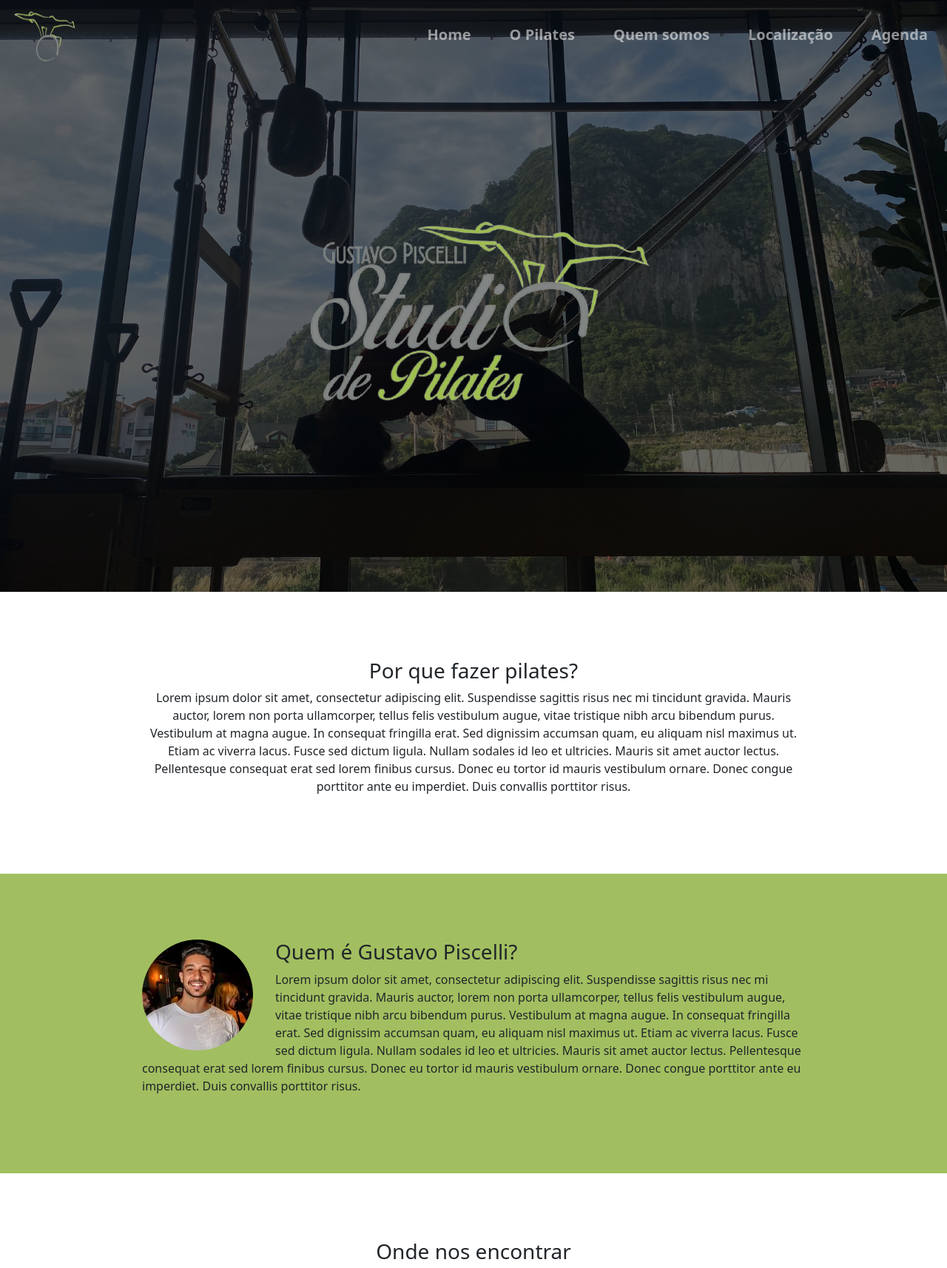
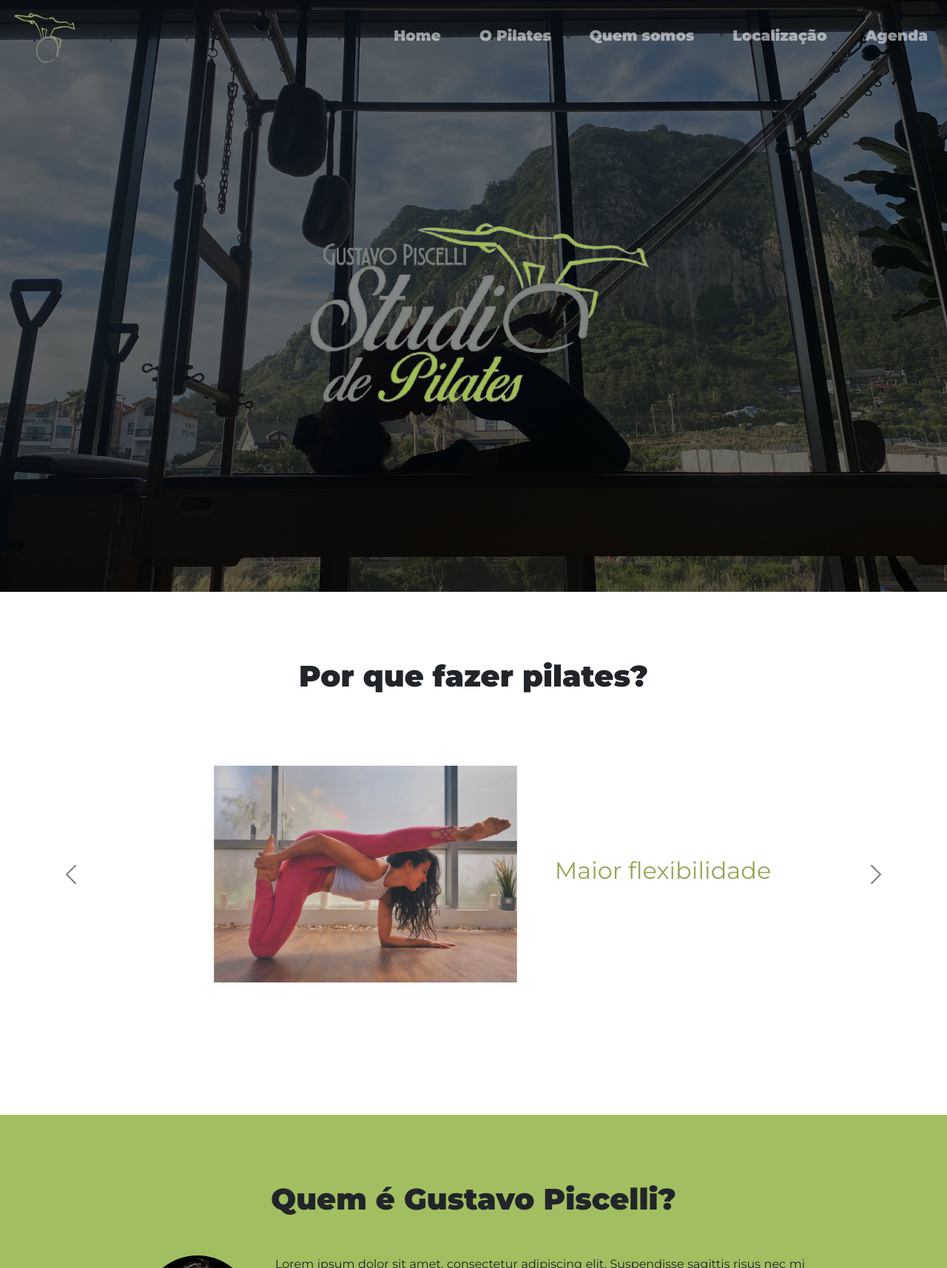
Before and after one commit to juliojmf/projeto-site-pilates, a Flask app: page / in a window 1280 px wide. Shown: the top 1714 px of the page at 74% size. Run offline with Flask 2, Linux system fonts and the light colour scheme; some libraries are stand-ins or nearby versions.

Commit message:
carousel

```diff
--- a/static/css/styles.css
+++ b/static/css/styles.css
@@ -1,5 +1,24 @@
+body {
+  font-family: 'Montserrat';
+}
+
+h2 {
+  font-weight: bold;
+  font-size: 2.5rem;
+  text-align: center;
+}
+
+h3 {
+  font-size: 2rem;
+  color: #95A658;
+}
+
+p {
+  text-align: justify;
+}
+
 #sobre {
-  padding: 7% 15%;
+  padding: 7% 0%;
   background-color: #fff;
   text-align: center;
 }
@@ -68,5 +87,18 @@
 .gustavo-img {
   float: left;
   margin-right: 30px;
-  border-radius: 50%;
+  border-radius: 100%;
 }
+
+.carousel-item {
+  padding: 7% 10%;
+}
+
+.carousel-img {
+  padding: 0% 5%;
+  border-radius: 10%;
+}
+
+.quem {
+  padding: 5% 0;
+}
--- a/templates/index.html
+++ b/templates/index.html
@@ -8,6 +8,10 @@
   <link href="https://cdn.jsdelivr.net/npm/bootstrap@5.1.3/dist/css/bootstrap.min.css" rel="stylesheet" integrity="sha384-1BmE4kWBq78iYhFldvKuhfTAU6auU8tT94WrHftjDbrCEXSU1oBoqyl2QvZ6jIW3" crossorigin="anonymous">
   <link rel="stylesheet" href="https://cdn.jsdelivr.net/npm/bootstrap-icons@1.8.1/font/bootstrap-icons.css">
   <link rel="stylesheet" href="../static/css/styles.css" />
+
+  <link rel="preconnect" href="https://fonts.googleapis.com">
+  <link rel="preconnect" href="https://fonts.gstatic.com" crossorigin>
+  <link href="https://fonts.googleapis.com/css2?family=Asap&family=Montserrat:wght@100;400;900&family=Ubuntu:wght@700&display=swap" rel="stylesheet">
 
 </head>
 
@@ -54,18 +58,36 @@
   </header>
 
   <section id="sobre">
-    <h3>Por que fazer pilates?</h3>
-    <p>
-      Lorem ipsum dolor sit amet, consectetur adipiscing elit. Suspendisse sagittis risus nec mi tincidunt gravida. Mauris auctor, lorem non porta ullamcorper, tellus felis vestibulum augue, vitae tristique nibh arcu bibendum purus. Vestibulum at
-      magna augue. In consequat fringilla erat. Sed dignissim accumsan quam, eu aliquam nisl maximus ut. Etiam ac viverra lacus. Fusce sed dictum ligula. Nullam sodales id leo et ultricies. Mauris sit amet auctor lectus. Pellentesque consequat erat
-      sed lorem finibus cursus. Donec eu tortor id mauris vestibulum ornare. Donec congue porttitor ante eu imperdiet. Duis convallis porttitor risus.
-    </p>
+    <h2>Por que fazer pilates?</h2>
+    <div id="carouselBeneficiosPilates" class="carousel slide carousel-fade carousel-dark" data-bs-ride="carousel">
+      <div class="carousel-inner">
+        <div class="carousel-item active d-flex justify-content-center align-items-center align-content-center">
+          <img src="../static/images/rawan-yasser-X8bDX8sB78c-unsplash.jpg" alt="" class="float-start w-50 carousel-img rounded" />
+          <h3 class="align-middle">Maior flexibilidade</h3>
+        </div>
+        <div class="carousel-item d-flex justify-content-center align-items-center align-content-center">
+          <img src="../static/images/avrielle-suleiman-GpVak9-cL6E-unsplash.jpg" alt="" class="float-end w-50 carousel-img order-2 rounded" />
+          <h3>Postura melhorada</h3>
+        </div>
+        <div class="carousel-item d-flex justify-content-center align-items-center align-content-center">
+          <img src="../static/images/olivia-bauso-hWgsxV_VQW0-unsplash.jpg" alt="" class="float-start w-50 carousel-img rounded" />
+          <h3>Aumento da força muscular</h3>
+        </div>
+      </div>
+      <button class="carousel-control-prev" type="button" data-bs-target="#carouselBeneficiosPilates" data-bs-slide="prev">
+        <span class="carousel-control-prev-icon"></span>
+      </button>
+      <button class="carousel-control-next" type="button" data-bs-target="#carouselBeneficiosPilates" data-bs-slide="next">
+        <span class="carousel-control-next-icon"></span>
+      </button>
+    </div>
+
   </section>
 
   <section id="quem">
-    <div>
+    <h2>Quem é Gustavo Piscelli?</h2>
+    <div class="quem">
       <img class="gustavo-img" alt="" src="../static/images/gustavo.jpg" />
-      <h3>Quem é Gustavo Piscelli?</h3>
       <p>
         Lorem ipsum dolor sit amet, consectetur adipiscing elit. Suspendisse sagittis risus nec mi tincidunt gravida. Mauris auctor, lorem non porta ullamcorper, tellus felis vestibulum augue, vitae tristique nibh arcu bibendum purus. Vestibulum at
         magna augue. In consequat fringilla erat. Sed dignissim accumsan quam, eu aliquam nisl maximus ut. Etiam ac viverra lacus. Fusce sed dictum ligula. Nullam sodales id leo et ultricies. Mauris sit amet auctor lectus. Pellentesque consequat erat
@@ -76,7 +98,7 @@
 
   <section id="onde">
     <div class="map">
-      <h3>Onde nos encontrar</h3>
+      <h2>Onde nos encontrar</h2>
       <iframe class="map-frame"
         src="https://www.google.com/maps/embed?pb=!1m14!1m8!1m3!1d15356.071910919347!2d-48.05034601907959!3d-15.803006046695987!3m2!1i1024!2i768!4f13.1!3m3!1m2!1s0x0%3A0x317b03fe001a9a6c!2sGustavo%20Piscelli%20Studio%20de%20Pilates!5e0!3m2!1spt-BR!2sbr!4v1648755920070!5m2!1spt-BR!2sbr"
         width="600" height="450" style="border:0;" allowfullscreen="" loading="lazy" referrerpolicy="no-referrer-when-downgrade"></iframe>
@@ -84,12 +106,13 @@
   </section>
 
   <section id="cta">
-    <h3>Agende agora sua aula</h3>
+    <h2>Agende agora sua aula</h2>
   </section>
 
   <footer id="footer">
     <a class="footer-link" href=""><i class="bi bi-whatsapp i-footer"></i></a>
     <a class="footer-link" href="https://www.instagram.com/gustavopiscellipilates/"><i class="bi bi-instagram i-footer"></i></a>
+    <a class="footer-link" href="https://www.facebook.com/gustavopiscellipilates/"><i class="bi bi-facebook i-footer"></i></a>
     <p class="text-footer">© Copyright 2022</p>
   </footer>
 
```
Also changed, not shown: static/images/avrielle-suleiman-GpVak9-cL6E-unsplash.jpg (added), static/images/olivia-bauso-hWgsxV_VQW0-unsplash.jpg (added), static/images/rawan-yasser-X8bDX8sB78c-unsplash.jpg (added).
